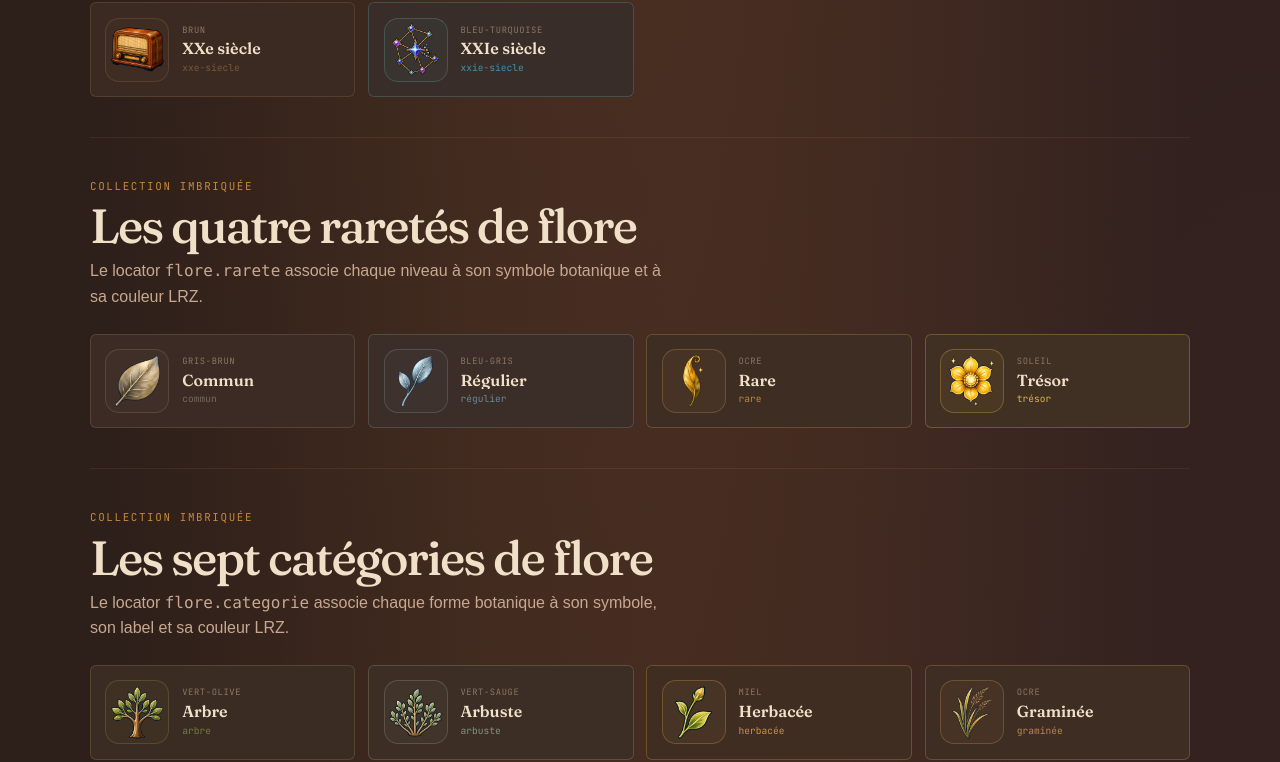
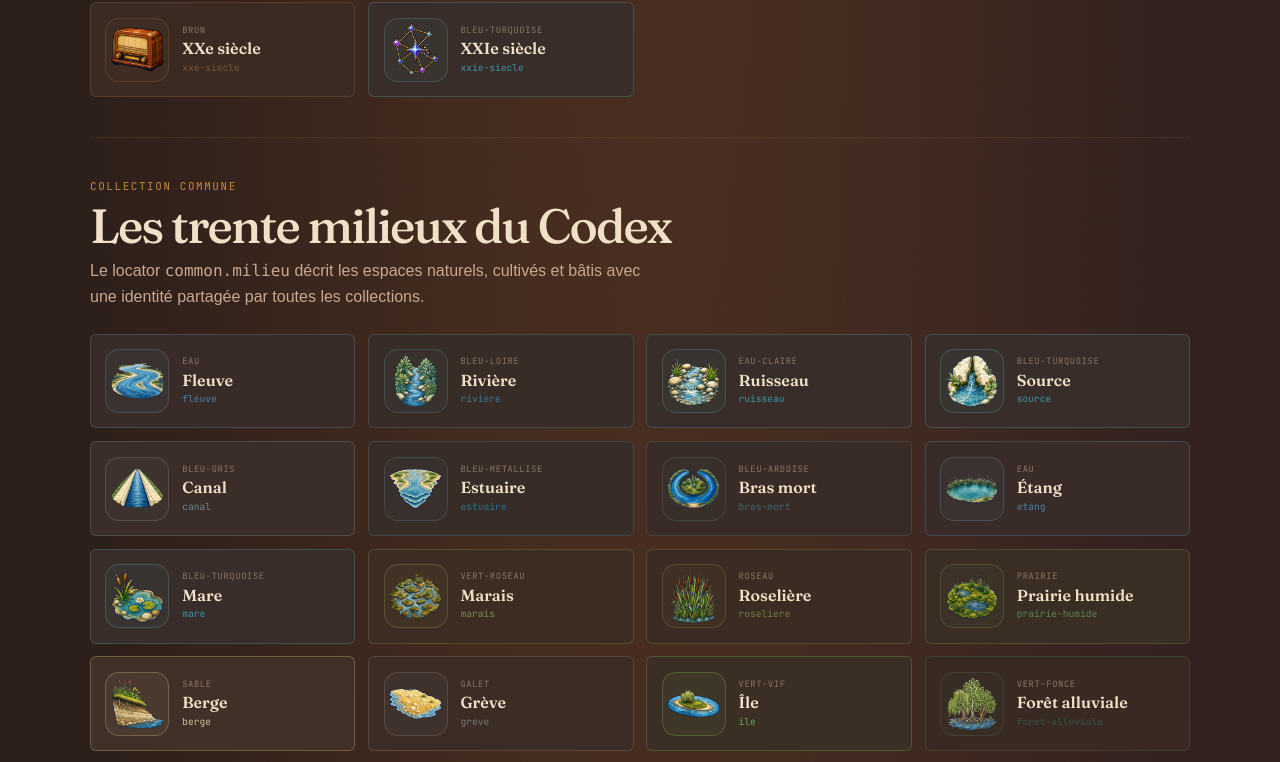
Before and after one commit to iamjulienjulien/loireridezen-codex, a Next.js app: page /atelier/components/lrz-symbol in a window 1280 px wide. Shown: the part 3590-4352 px from the top of the page. Built offline with nearby package versions, Linux system fonts and the light colour scheme.

Commit message:
[LRZ-CODEX] 🧪 atelier > showcase common environment symbols and stamps > 🤠 Julien

```diff
--- a/src/app/atelier/components/lrz-stamp/LRZStampPlayground.tsx
+++ b/src/app/atelier/components/lrz-stamp/LRZStampPlayground.tsx
@@ -31,6 +31,7 @@ import {
 import type {
     LRZCommonArchitectureSymbolSlug,
     LRZCommonEpoqueSymbolSlug,
+    LRZCommonMilieuSymbolSlug,
     LRZFauneRareteSymbolSlug,
     LRZFauneTypeSymbolSlug,
     LRZFloreCategorieSymbolSlug,
@@ -50,6 +51,7 @@ type LRZStampPlaygroundProps = {
     indexOptions: readonly LRZStampPlaygroundOption<LRZIndexSymbolSlug>[];
     commonEpoqueOptions: readonly LRZStampPlaygroundOption<LRZCommonEpoqueSymbolSlug>[];
     commonArchitectureOptions: readonly LRZStampPlaygroundOption<LRZCommonArchitectureSymbolSlug>[];
+    commonMilieuOptions: readonly LRZStampPlaygroundOption<LRZCommonMilieuSymbolSlug>[];
     fauneTypeOptions: readonly LRZStampPlaygroundOption<LRZFauneTypeSymbolSlug>[];
     fauneRareteOptions: readonly LRZStampPlaygroundOption<LRZFauneRareteSymbolSlug>[];
     floreCategorieOptions: readonly LRZStampPlaygroundOption<LRZFloreCategorieSymbolSlug>[];
@@ -188,7 +190,7 @@ const LABEL_SIZES: readonly LabelSizeChoice[] = [
 
 const META_OPTIONS: Record<LRZSymbolCollection, readonly LRZSymbolMeta[]> = {
     index: [],
-    common: ["epoque", "architecture"],
+    common: ["epoque", "architecture", "milieu"],
     faune: ["type", "rarete"],
     flore: ["categorie", "rarete"],
     guinguette: ["ambience"],
@@ -275,6 +277,7 @@ export default function LRZStampPlayground({
     indexOptions,
     commonEpoqueOptions,
     commonArchitectureOptions,
+    commonMilieuOptions,
     fauneTypeOptions,
     fauneRareteOptions,
     floreCategorieOptions,
@@ -291,7 +294,9 @@ export default function LRZStampPlayground({
             case "index":
                 return indexOptions;
             case "common":
-                return meta === "architecture"
+                return meta === "milieu"
+                    ? commonMilieuOptions
+                    : meta === "architecture"
                       ? commonArchitectureOptions
                       : commonEpoqueOptions;
             case "faune":
@@ -315,6 +320,12 @@ export default function LRZStampPlayground({
             ? {
                   collection: "index",
                   slug: values.slug as LRZIndexSymbolSlug,
+              }
+            : values.collection === "common" && values.meta === "milieu"
+              ? {
+                    collection: "common",
+                    meta: "milieu",
+                    slug: values.slug as LRZCommonMilieuSymbolSlug,
                 }
               : values.collection === "common" && values.meta === "architecture"
                 ? {
@@ -340,7 +351,8 @@ export default function LRZStampPlayground({
                             meta: "type",
                             slug: values.slug as LRZFauneTypeSymbolSlug,
                         }
-                    : values.collection === "flore" && values.meta === "rarete"
+                      : values.collection === "flore" &&
+                          values.meta === "rarete"
                         ? {
                               collection: "flore",
                               meta: "rarete",
--- a/src/app/atelier/components/lrz-stamp/page.tsx
+++ b/src/app/atelier/components/lrz-stamp/page.tsx
@@ -14,6 +14,7 @@ import { CATEGORIES_PERSONNAGES } from "@/registry/categories-personnages";
 import { getIndexBySlug } from "@/registry/indexes";
 import { COMMON_ARCHITECTURE_META } from "@/registry/Meta/common-architecture";
 import { COMMON_EPOQUE_META } from "@/registry/Meta/common-epoque";
+import { COMMON_MILIEU_META } from "@/registry/Meta/common-milieu";
 import { FAUNE_RARETE_META } from "@/registry/Meta/faune-rarete";
 import { FAUNE_TYPE_META } from "@/registry/Meta/faune-type";
 import { FLORE_CATEGORIE_META } from "@/registry/Meta/flore-categorie";
@@ -23,6 +24,7 @@ import {
     LRZ_INDEX_SYMBOLS,
     type LRZCommonArchitectureSymbolSlug,
     type LRZCommonEpoqueSymbolSlug,
+    type LRZCommonMilieuSymbolSlug,
     type LRZFauneRareteSymbolSlug,
     type LRZFauneTypeSymbolSlug,
     type LRZFloreCategorieSymbolSlug,
@@ -55,6 +57,11 @@ const COMMON_EPOQUE_OPTIONS = COMMON_EPOQUE_META.map(({ slug, label }) => ({
 const COMMON_ARCHITECTURE_OPTIONS = COMMON_ARCHITECTURE_META.map(
     ({ slug, label }) => ({ slug, label }),
 ) satisfies readonly LRZStampPlaygroundOption<LRZCommonArchitectureSymbolSlug>[];
+
+const COMMON_MILIEU_OPTIONS = COMMON_MILIEU_META.map(({ slug, label }) => ({
+    slug,
+    label,
+})) satisfies readonly LRZStampPlaygroundOption<LRZCommonMilieuSymbolSlug>[];
 
 const FAUNE_TYPE_OPTIONS = FAUNE_TYPE_META.map(({ slug, label }) => ({
     slug,
@@ -144,7 +151,7 @@ const API_PROPS = [
     ],
     [
         "meta",
-        '"epoque" | "architecture" | "type" | "rarete" | "categorie" | "ambience"',
+        '"epoque" | "architecture" | "milieu" | "type" | "rarete" | "categorie" | "ambience"',
         "undefined",
         "Sous-dossier optionnel.",
     ],
@@ -303,6 +310,7 @@ export default function LRZStampPage() {
                     indexOptions={INDEX_OPTIONS}
                     commonEpoqueOptions={COMMON_EPOQUE_OPTIONS}
                     commonArchitectureOptions={COMMON_ARCHITECTURE_OPTIONS}
+                    commonMilieuOptions={COMMON_MILIEU_OPTIONS}
                     fauneTypeOptions={FAUNE_TYPE_OPTIONS}
                     fauneRareteOptions={FAUNE_RARETE_OPTIONS}
                     floreCategorieOptions={FLORE_CATEGORIE_OPTIONS}
@@ -391,6 +399,37 @@ export default function LRZStampPage() {
                                 meta="epoque"
                                 slug={period.slug}
                                 key={period.slug}
+                                size="md"
+                                variant="pill"
+                                tone="subtle"
+                                font="grotesk"
+                                symbolScale={1.1}
+                                shadow="soft"
+                            />
+                        ))}
+                    </div>
+                </section>
+
+                <section
+                    className={shellStyles.section}
+                    aria-labelledby="stamp-common-milieux"
+                >
+                    <div className={shellStyles.sectionHeader}>
+                        <p className={shellStyles.kicker}>Collection commune</p>
+                        <h2 id="stamp-common-milieux">Les milieux du Codex</h2>
+                        <p>
+                            Chaque stamp récupère son symbole, son label et sa
+                            couleur depuis le registre
+                            <code> common.milieu</code>.
+                        </p>
+                    </div>
+                    <div className={styles.catalogGrid}>
+                        {COMMON_MILIEU_META.map((environment) => (
+                            <LRZStamp
+                                collection="common"
+                                meta="milieu"
+                                slug={environment.slug}
+                                key={environment.slug}
                                 size="md"
                                 variant="pill"
                                 tone="subtle"
--- a/src/app/atelier/components/lrz-symbol/page.tsx
+++ b/src/app/atelier/components/lrz-symbol/page.tsx
@@ -7,6 +7,7 @@ import {
     LRZ_SYMBOL_SIZE_VALUES,
     type LRZCommonArchitectureSymbolSlug,
     type LRZCommonEpoqueSymbolSlug,
+    type LRZCommonMilieuSymbolSlug,
     type LRZFauneRareteSymbolSlug,
     type LRZFauneTypeSymbolSlug,
     type LRZFloreCategorieSymbolSlug,
@@ -24,6 +25,7 @@ import { getLRZColorValue } from "@/registry/colors";
 import { getIndexBySlug } from "@/registry/indexes";
 import { COMMON_ARCHITECTURE_META } from "@/registry/Meta/common-architecture";
 import { COMMON_EPOQUE_META } from "@/registry/Meta/common-epoque";
+import { COMMON_MILIEU_META } from "@/registry/Meta/common-milieu";
 import { FAUNE_RARETE_META } from "@/registry/Meta/faune-rarete";
 import { FAUNE_TYPE_META } from "@/registry/Meta/faune-type";
 import { FLORE_CATEGORIE_META } from "@/registry/Meta/flore-categorie";
@@ -115,6 +117,11 @@ const COMMON_ARCHITECTURE_OPTIONS = COMMON_ARCHITECTURE_META.map(
     ({ slug, label }) => ({ slug, label }),
 ) satisfies readonly LRZSymbolPlaygroundOption<LRZCommonArchitectureSymbolSlug>[];
 
+const COMMON_MILIEU_OPTIONS = COMMON_MILIEU_META.map(({ slug, label }) => ({
+    slug,
+    label,
+})) satisfies readonly LRZSymbolPlaygroundOption<LRZCommonMilieuSymbolSlug>[];
+
 const FAUNE_TYPE_OPTIONS = FAUNE_TYPE_META.map(({ slug, label }) => ({
     slug,
     label,
@@ -152,13 +159,13 @@ const API_PROPS = [
     ],
     [
         "meta",
-        '"epoque" | "architecture" | "type" | "rarete" | "categorie" | "ambience"',
+        '"epoque" | "architecture" | "milieu" | "type" | "rarete" | "categorie" | "ambience"',
         "undefined",
         "Sous-dossier optionnel au sein de la collection.",
     ],
     [
         "slug",
-        "LRZIndexSymbolSlug | LRZCommonEpoqueSymbolSlug | LRZCommonArchitectureSymbolSlug | LRZFauneTypeSymbolSlug | LRZFauneRareteSymbolSlug | LRZFloreCategorieSymbolSlug | LRZFloreRareteSymbolSlug | LRZGuinguetteAmbienceSymbolSlug | CategoriePersonnageSlug",
+        "LRZIndexSymbolSlug | LRZCommonEpoqueSymbolSlug | LRZCommonArchitectureSymbolSlug | LRZCommonMilieuSymbolSlug | LRZFauneTypeSymbolSlug | LRZFauneRareteSymbolSlug | LRZFloreCategorieSymbolSlug | LRZFloreRareteSymbolSlug | LRZGuinguetteAmbienceSymbolSlug | CategoriePersonnageSlug",
         "—",
         "Identifiant qui sélectionne le symbole.",
     ],
@@ -299,6 +306,7 @@ export default function LRZSymbolPage() {
                     indexOptions={INDEX_SYMBOL_OPTIONS}
                     commonEpoqueOptions={COMMON_EPOQUE_OPTIONS}
                     commonArchitectureOptions={COMMON_ARCHITECTURE_OPTIONS}
+                    commonMilieuOptions={COMMON_MILIEU_OPTIONS}
                     fauneTypeOptions={FAUNE_TYPE_OPTIONS}
                     fauneRareteOptions={FAUNE_RARETE_OPTIONS}
                     floreCategorieOptions={FLORE_CATEGORIE_OPTIONS}
@@ -428,6 +436,53 @@ export default function LRZSymbolPage() {
                                     <span>{period.color}</span>
                                     <h3>{period.label}</h3>
                                     <code>{period.slug}</code>
+                                </div>
+                            </article>
+                        ))}
+                    </div>
+                </section>
+
+                <section
+                    className={shellStyles.section}
+                    aria-labelledby="symbol-common-milieux"
+                >
+                    <div className={shellStyles.sectionHeader}>
+                        <p className={shellStyles.kicker}>Collection commune</p>
+                        <h2 id="symbol-common-milieux">
+                            Les trente milieux du Codex
+                        </h2>
+                        <p>
+                            Le locator <code>common.milieu</code> décrit les
+                            espaces naturels, cultivés et bâtis avec une
+                            identité partagée par toutes les collections.
+                        </p>
+                    </div>
+
+                    <div className={styles.catalogGrid}>
+                        {COMMON_MILIEU_META.map((environment) => (
+                            <article
+                                className={styles.catalogCard}
+                                key={environment.slug}
+                                style={
+                                    {
+                                        "--showcase-accent": getLRZColorValue(
+                                            environment.color,
+                                        ),
+                                    } as AccentStyle
+                                }
+                            >
+                                <LRZSymbol
+                                    collection="common"
+                                    meta="milieu"
+                                    slug={environment.slug}
+                                    size="xl"
+                                    frame="subtle"
+                                    padding="xs"
+                                />
+                                <div className={styles.catalogCopy}>
+                                    <span>{environment.color}</span>
+                                    <h3>{environment.label}</h3>
+                                    <code>{environment.slug}</code>
                                 </div>
                             </article>
                         ))}
```
Also changed, not shown: src/app/atelier/components/lrz-symbol/LRZSymbolPlayground.tsx (+15 -3 lines). Lines whose indentation alone changed are shown as unchanged.
